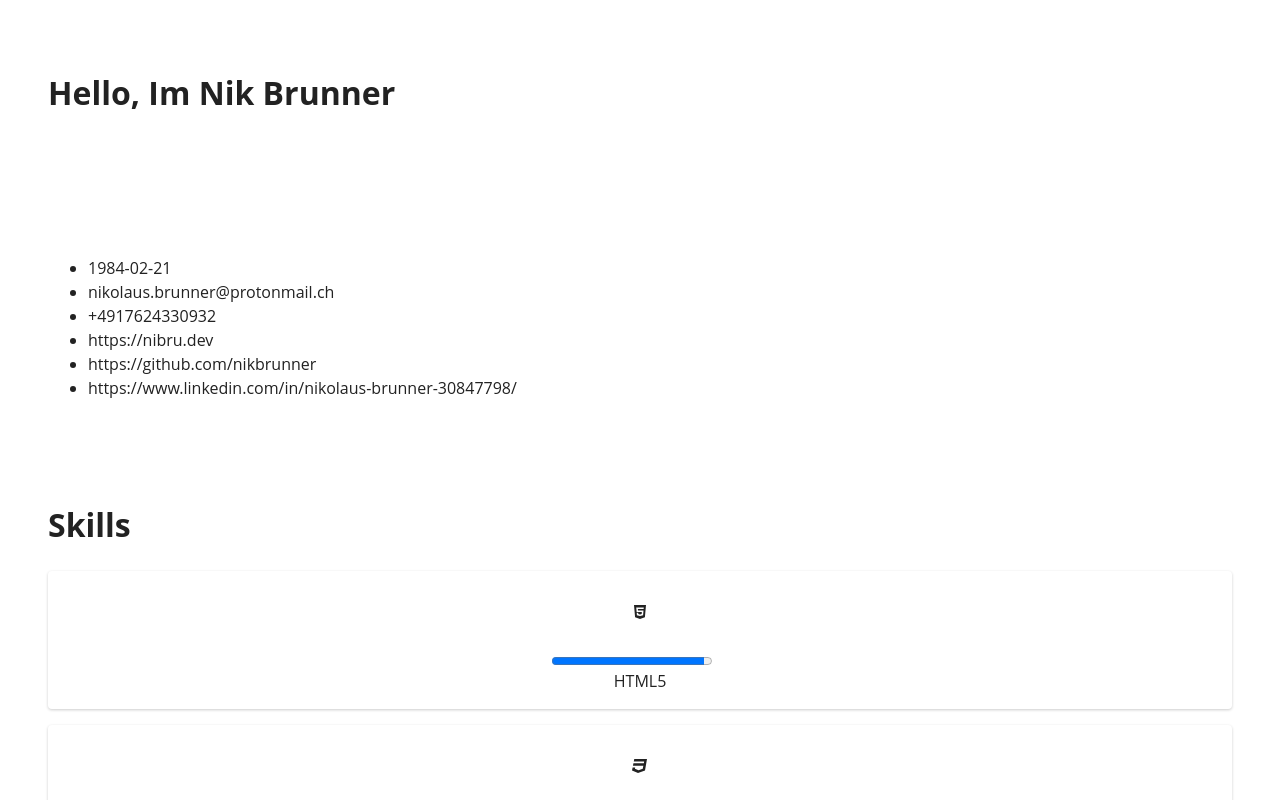
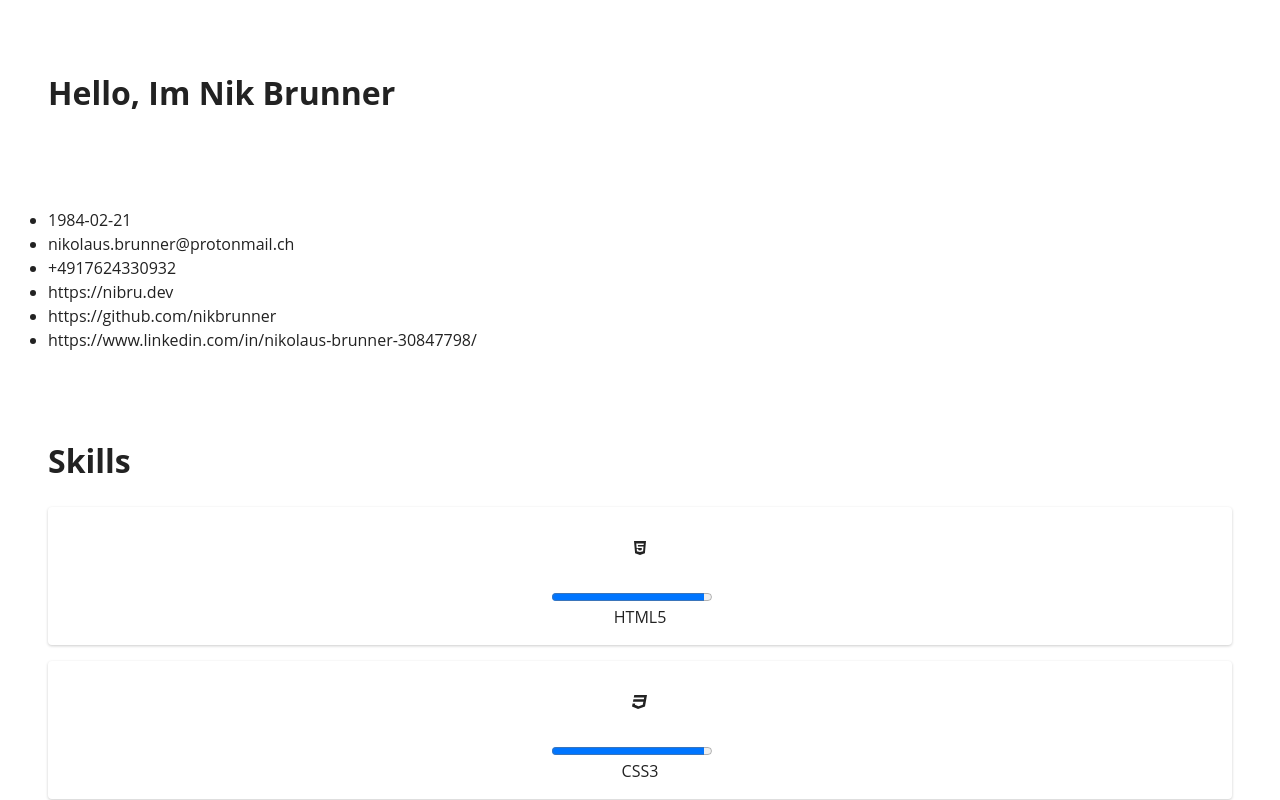
Before and after one commit to nikbrunner/nibru.dev, a Next.js app: page / in a window 1280 px wide. Shown: the top 800 px of the page. Built offline with nearby package versions, Linux system fonts and the light colour scheme.

Commit message:
Removed base margin and padding from global

```diff
--- a/scss/base/_base.scss
+++ b/scss/base/_base.scss
@@ -16,6 +16,8 @@ html {
 *::before,
 *::after {
   box-sizing: inherit;
+  margin: 0;
+  padding: 0;
 }
 
 /**
--- a/scss/variables/_mixins.scss
+++ b/scss/variables/_mixins.scss
@@ -47,8 +47,9 @@
 
   @include on-event() {
     transition: 0.25s all ease-in-out;
-    background-color: $light-grey;
-    transform: translateY(-3px);
-    box-shadow: 0 2px 6px rgba($color: #000000, $alpha: 0.2);
+    background-color: blue;
+    color: white;
+    // transform: translateY(-3px);
+    // box-shadow: 0 2px 6px rgba($color: #000000, $alpha: 0.2);
   }
 }
```
